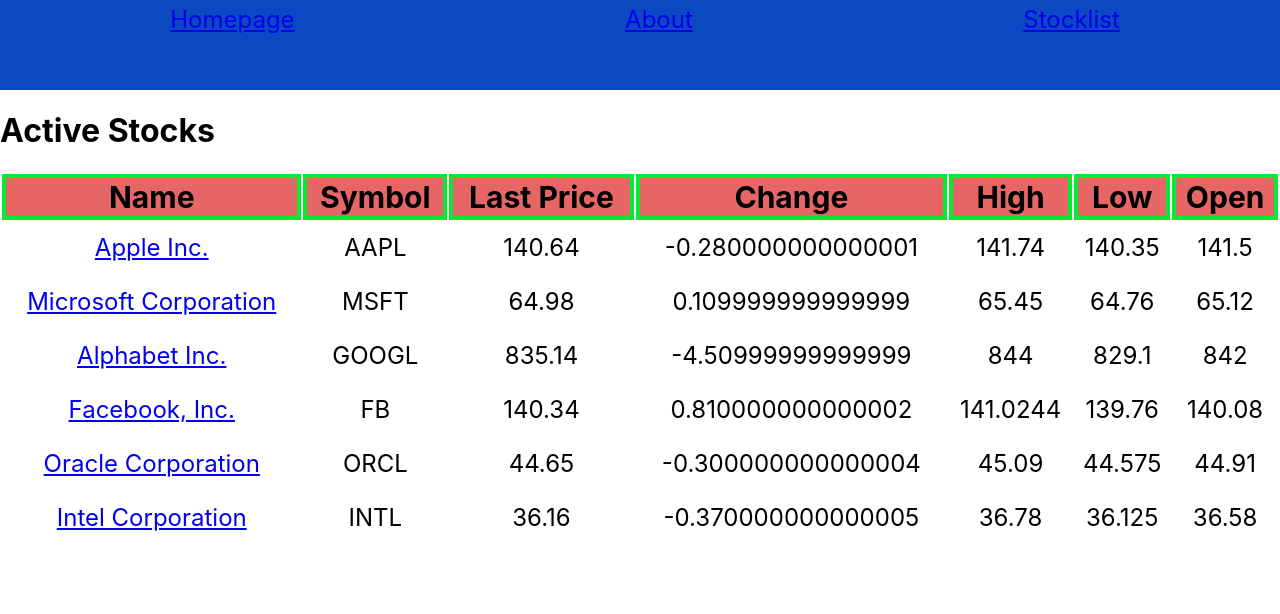
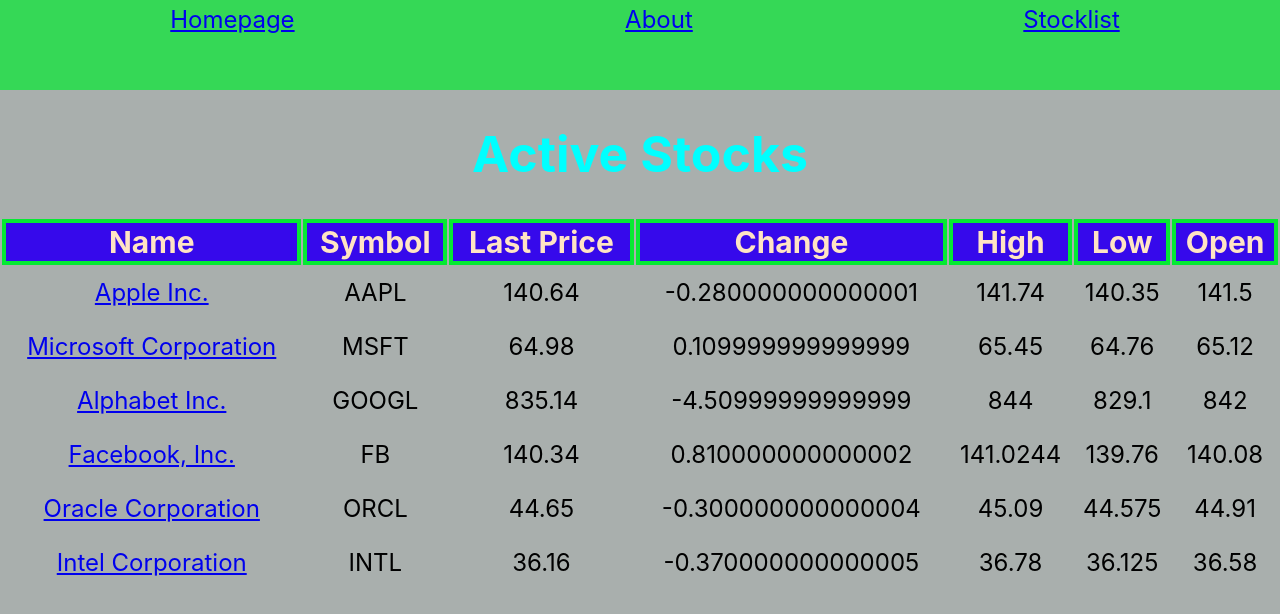
Before and after one commit to RamaInteJar/stockExchange, a React (Create React App) app: page / in a window 1280 px wide. Shown: the top 614 px of the page. Built offline with nearby package versions, Linux system fonts and the light colour scheme.

Commit message:
features addition

```diff
--- a/src/App.js
+++ b/src/App.js
@@ -6,6 +6,7 @@
 import Stocklisting from "./pages/Stocklisting";
 import { Route, Routes } from "react-router-dom";
 import Stocks from "./components/Stocks";
+import Stock from "./pages/Stock";
 
 const App=()=>{
   return (
@@ -14,8 +15,8 @@
       <Routes>
         <Route path="/" element={<Homepage />} />
         <Route path="/About" element={<About />} />
-        <Route path="/tocks" element={<Stocklisting />}/>
-        <Route path="/Stocks/:symbol" element={<Stocks Stocks={Stocks}/>}/>
+        <Route path="/Stock" element={<Stock />} />
+        <Route path="/Stocks/:symbol" element={<Stocklisting Stocks={Stocks}/>}/>
       </Routes>
     </div>
   );
--- a/src/index.css
+++ b/src/index.css
@@ -6,6 +6,7 @@
     sans-serif;
   -webkit-font-smoothing: antialiased;
   -moz-osx-font-smoothing: grayscale;
+  background-color: rgb(169, 175, 173);
 }
 
 code {
@@ -15,7 +16,7 @@
 nav{
   height: 80px;
   width: 100%;
-  background-color: #0b48c2;
+  background-color: rgba(5, 234, 51, 0.7);
   display:flex;
   justify-content: space-around;
   font-size: 24px;
@@ -27,10 +28,11 @@
 }
 
 th {
-  background-color: #e66565;
+  background-color: #3609eb;
   text-align: center;
-  border: 4px solid #05ea33;
+  border: 4px solid rgb(5, 234, 51);
   font-size: 30px;
+  color: bisque;
 }
 
 td{
@@ -38,3 +40,10 @@
   line-height: 50px;
   font-size: 24px;
 }
+
+.active{
+  text-align: center;
+  font-size: 50px;
+  color: aqua;
+  font:600;
+}
--- /dev/null
+++ b/src/pages/Stock.js
@@ -0,0 +1,9 @@
+import React from 'react'
+
+const Stock = () => {
+  return (
+    <div>Stock</div>
+  )
+}
+
+export default Stock
```
